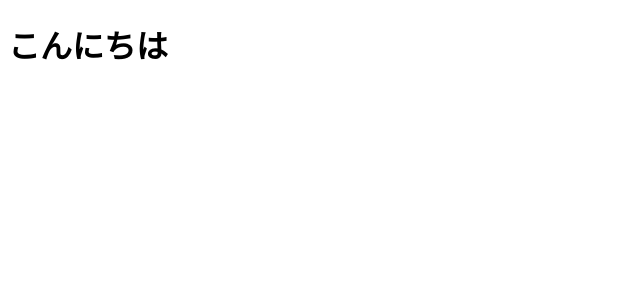
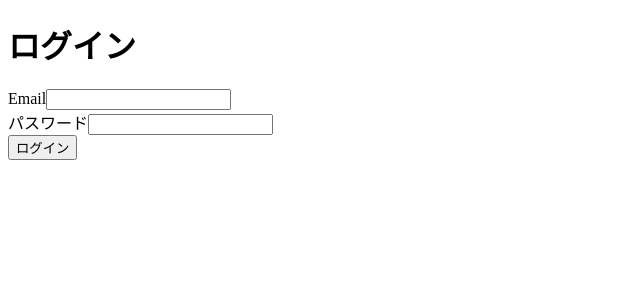
Before and after one commit to amagramming-git/opmfront, a Next.js app: page / in a window 1280 px wide. Shown: the top 300 px of the page, without its empty margins (0-640 px from the left). Built offline with nearby package versions, Linux system fonts and the light colour scheme.

Commit message:
追加 ログイン時にtokenの取得完了

```diff
--- a/package.json
+++ b/package.json
@@ -11,6 +11,7 @@
   "dependencies": {
     "@types/node": "20.10.4",
     "@types/react": "18.2.42",
+    "@types/react-bootstrap": "^0.32.35",
     "@types/react-dom": "18.2.17",
     "axios": "^1.6.2",
     "eslint": "8.55.0",
--- /dev/null
+++ b/src/components/auth/login.ts
@@ -0,0 +1,22 @@
+import axios, { AxiosHeaderValue, AxiosRequestConfig } from "axios";
+import { Customer } from "@/types/customer";
+
+export const login = ({ email, password }: Customer) => {
+	const axiosConfig: AxiosRequestConfig<any> = {
+		headers: {
+			Authorization: "Basic " + window.btoa(email + ":" + password),
+			"Content-Type": "application/json",
+			"Access-Control-Allow-Origin": "*",
+			"Access-Control-Allow-Headers": "*",
+			"Access-Control-Allow-Credentials": "true",
+		},
+		data: {},
+	};
+	axios
+		.get(`http://127.0.0.1:8080/customer/get`, axiosConfig)
+		.then((response) => {
+			console.log(response);
+			window.sessionStorage.setItem("token", response.data.token);
+			console.log(window.sessionStorage.getItem("XSRF-TOKEN"));
+		});
+};
--- a/src/pages/index.tsx
+++ b/src/pages/index.tsx
@@ -1,11 +1,53 @@
-import { useEffect, useState } from "react";
+import { login } from "@/components/auth/login";
+import { Customer } from "@/types/customer";
+import type { NextPage } from "next";
+import { useState } from "react";
 
-export default function Home() {
-    return (
-        <>
-            <div>
-                <h1>こんにちは</h1>
-            </div>
-        </>
-    )
-}
+const Home: NextPage = () => {
+	const [email, setEmail] = useState<string>("");
+	const [password, setPassword] = useState<string>("");
+
+	const handleSubmit = (e: React.FormEvent<HTMLFormElement>) => {
+		e.preventDefault();
+		const currentCustomer: Customer = { email: email, password: password };
+		login(currentCustomer);
+	};
+
+	const handleChangeEmail = (e: React.ChangeEvent<HTMLInputElement>) => {
+		setEmail(e.target.value);
+	};
+	const handleChangePassword = (e: React.ChangeEvent<HTMLInputElement>) => {
+		setPassword(e.target.value);
+	};
+	return (
+		<div className="App">
+			<h1>ログイン</h1>
+			<form onSubmit={handleSubmit}>
+				<div>
+					<label htmlFor="email">Email</label>
+					<input
+						id="email"
+						name="email"
+						value={email}
+						onChange={handleChangeEmail}
+					/>
+				</div>
+				<div>
+					<label htmlFor="password">パスワード</label>
+					<input
+						id="password"
+						name="password"
+						value={password}
+						onChange={handleChangePassword}
+						type="password"
+					/>
+				</div>
+				<div>
+					<button type="submit">ログイン</button>
+				</div>
+			</form>
+		</div>
+	);
+};
+
+export default Home;
--- /dev/null
+++ b/src/types/customer.d.ts
@@ -0,0 +1,4 @@
+export type Customer = {
+	email: string;
+	password: string;
+};
```
Also changed, not shown: src/components/auth/logout.ts (added, +7 -0 lines), memo.txt, 1 other file (tests, documents, lock files or other folders).
